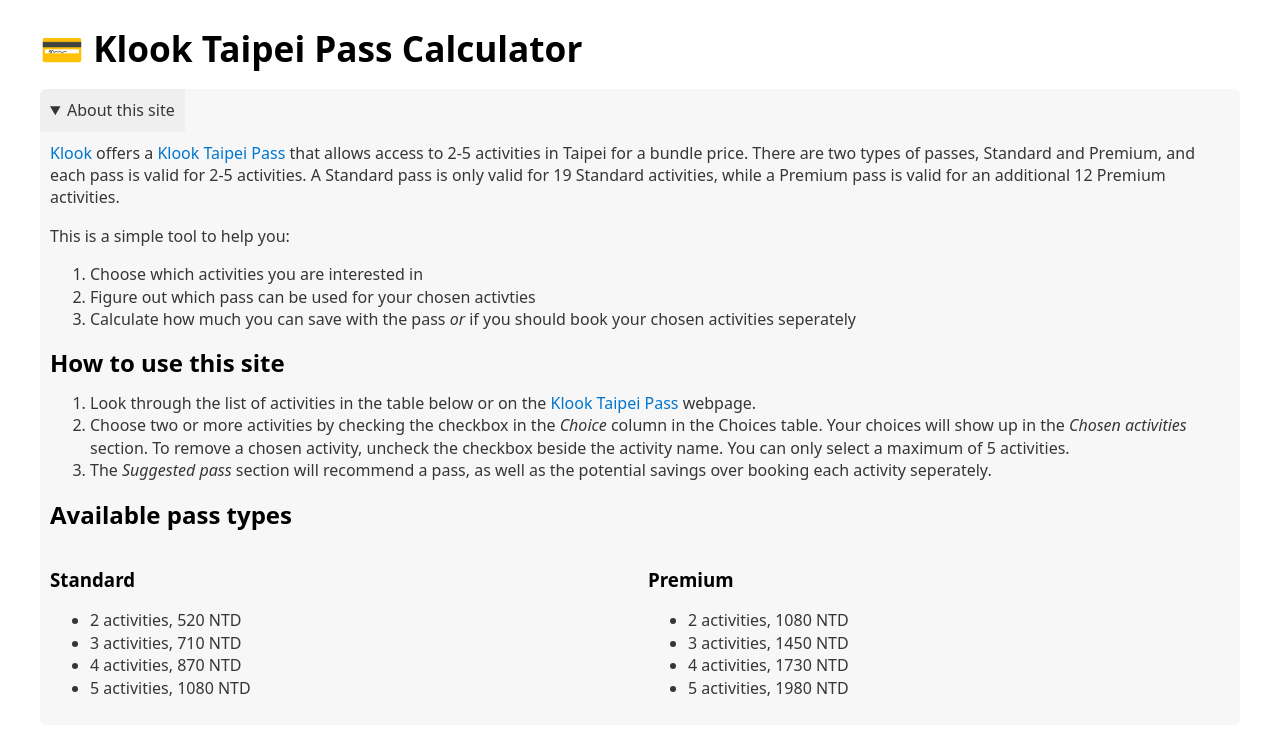
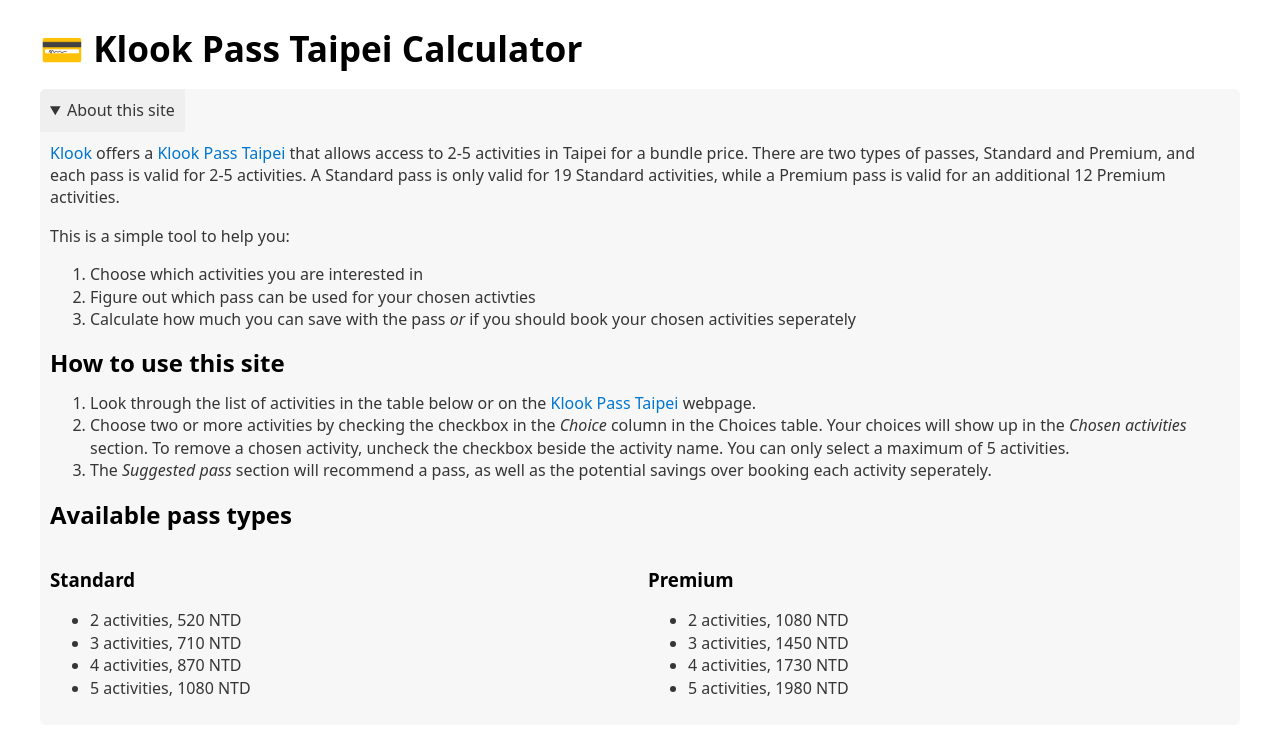
Before and after one commit to Xenonym/klook-taipei-pass-calculator, a plain HTML site: page index.html in a window 1280 px wide. Shown: the top 738 px of the page. Drawn offline with nearby package versions, Linux system fonts and the light colour scheme.

Commit message:
Klook Taipei Pass -> Klook Pass Taipei
Based on the official branding on the Klook website (not sure if it
changed since I made this).

```diff
--- a/index.html
+++ b/index.html
@@ -1,7 +1,7 @@
 <!DOCTYPE html>
 <html>
 <head>
-  <title>💳 Klook Taipei Pass Calculator</title>
+  <title>💳 Klook Pass Taipei Calculator</title>
   <meta charset="utf-8">
   <meta name="viewport" content="width=device-width, initial-scale=1.0">
   <script type="module">
@@ -40,11 +40,11 @@
   <script data-goatcounter="https://klook-taipei-pass.goatcounter.com/count" async src="//gc.zgo.at/count.js"></script>
 </head>
 <body>
-  <h1>💳 Klook Taipei Pass Calculator</h1>
+  <h1>💳 Klook Pass Taipei Calculator</h1>
   <details open>
     <summary>About this site</summary>
     <p>
-      <a href="https://www.klook.com" target="_blank">Klook</a> offers a <a href="https://www.klook.com/activity/78618-taipei-attractions-pass" target="_blank">Klook Taipei Pass</a> that allows access to 2-5 activities in Taipei for a bundle price. There are two types of passes, Standard and Premium, and each pass is valid for 2-5 activities. A Standard pass is only valid for 19 Standard activities, while a Premium pass is valid for an additional 12 Premium activities.
+      <a href="https://www.klook.com" target="_blank">Klook</a> offers a <a href="https://www.klook.com/activity/78618-taipei-attractions-pass" target="_blank">Klook Pass Taipei</a> that allows access to 2-5 activities in Taipei for a bundle price. There are two types of passes, Standard and Premium, and each pass is valid for 2-5 activities. A Standard pass is only valid for 19 Standard activities, while a Premium pass is valid for an additional 12 Premium activities.
     </p>
     <p>
       This is a simple tool to help you:
@@ -56,7 +56,7 @@
     </p>
     <h2>How to use this site</h2>
     <ol>
-      <li>Look through the list of activities in the table below or on the <a href="https://www.klook.com/activity/78618-taipei-attractions-pass" target="_blank">Klook Taipei Pass</a> webpage.</li>
+      <li>Look through the list of activities in the table below or on the <a href="https://www.klook.com/activity/78618-taipei-attractions-pass" target="_blank">Klook Pass Taipei</a> webpage.</li>
       <li>Choose two or more activities by checking the checkbox in the <em>Choice</em> column in the Choices table. Your choices will show up in the <em>Chosen activities</em> section. To remove a chosen activity, uncheck the checkbox beside the activity name. You can only select a maximum of 5 activities.</li>
       <li>The <em>Suggested pass</em> section will recommend a pass, as well as the potential savings over booking each activity seperately.</li>
     </ol>
```
Also changed, not shown: 1 other file.
